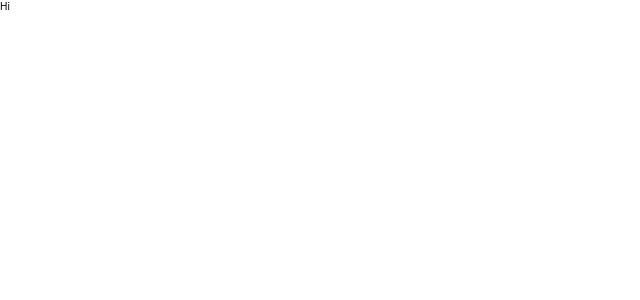
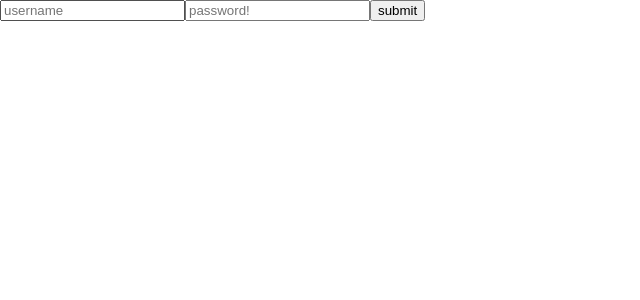
Before and after one commit to bundleofivan/animonogatari, a React (Create React App) app: page /login in a window 1280 px wide. Shown: the top 300 px of the page, without its empty margins (0-640 px from the left). Built offline with nearby package versions, Linux system fonts and the light colour scheme.

Commit message:
Added internationalization framework, fallback to en

```diff
--- a/package.json
+++ b/package.json
@@ -14,6 +14,8 @@
     "electron": "^16.0.6",
     "react": "^17.0.2",
     "react-dom": "^17.0.2",
+    "react-i18next": "^11.15.3",
+    "react-router-dom": "^6.2.1",
     "react-scripts": "5.0.0",
     "typescript": "^4.5.4",
     "web-vitals": "^2.1.2"
--- a/src/App.tsx
+++ b/src/App.tsx
@@ -1,8 +1,26 @@
+import {
+  BrowserRouter as Router,
+  Routes,
+  Route,
+} from 'react-router-dom'
+
+import Login from 'views/Login'
+
+const Paths = () => {
+  return (
+    <Routes>
+      <Route path='/login' element={<Login />} />
+      <Route path='/' element={<div>Empty Path</div>} />
+    </Routes>
+  )
+}
+
+
 const App = () => {
   return (
-    <div>
-      Hi
-    </div>
+    <Router>
+      <Paths />
+    </Router>
   )
 }
 
--- /dev/null
+++ b/src/i18n/i18n.ts
@@ -0,0 +1,16 @@
+import i18n from 'i18next';
+import { initReactI18next } from 'react-i18next'
+
+import en from 'i18n/locales/en.json'
+
+const isDev  = process.env.NODE_ENV === 'development'
+
+i18n.use(initReactI18next).init({
+    resources: {
+       en: { translation: en }
+    },
+    fallbackLng: 'en',
+    debug: isDev,
+})
+
+export default i18n;
--- /dev/null
+++ b/src/i18n/locales/en.json
@@ -0,0 +1,5 @@
+{
+    "username": "username",
+    "password": "password!",
+    "submit": "submit"
+}
--- a/src/index.tsx
+++ b/src/index.tsx
@@ -2,6 +2,7 @@ import React from 'react';
 import ReactDOM from 'react-dom';
 import './index.css';
 import App from './App';
+import 'i18n/i18n'
 import reportWebVitals from './reportWebVitals';
 
 ReactDOM.render(
--- /dev/null
+++ b/src/shared/styles/breakpoints.scss
@@ -0,0 +1 @@
+$mediumScreen: 768px;
--- /dev/null
+++ b/src/views/Login/Login.module.scss
@@ -0,0 +1,7 @@
+@import 'shared/styles/breakpoints.scss';
+
+.root {
+    @media screen and (max-width: $mediumScreen) {
+        font-size: 100px;
+    }
+}
--- /dev/null
+++ b/src/views/Login/Login.tsx
@@ -0,0 +1,30 @@
+import { FormEvent } from 'react'
+import { useTranslation } from 'react-i18next'
+
+import styles from './Login.module.scss'
+
+const onSubmit = (e: FormEvent<HTMLFormElement>) => {
+    e.preventDefault()
+
+}
+
+const Login = () => {
+    const { t } = useTranslation()
+    const usernameLabel = t('username')
+    const passwordLabel = t('password')
+    const submitText = t('submit')
+
+    return (
+        <div className={styles.root}>
+            <form onSubmit={onSubmit}>
+                <label htmlFor={usernameLabel} hidden>{usernameLabel}</label>
+                <input type={'text'} name={usernameLabel} placeholder={usernameLabel} />
+                <label htmlFor={'password'} hidden>{passwordLabel}</label>
+                <input type={'text'} name={passwordLabel} placeholder={passwordLabel} />
+                <input type={'submit'} value={submitText} />
+            </form>
+        </div>
+    )
+}
+
+export default Login
--- /dev/null
+++ b/src/views/Login/index.ts
@@ -0,0 +1 @@
+export { default } from './Login'
```
Also changed, not shown: src/shared/styles/colors.scss (added), 2 other files (tests, documents, lock files or other folders).
